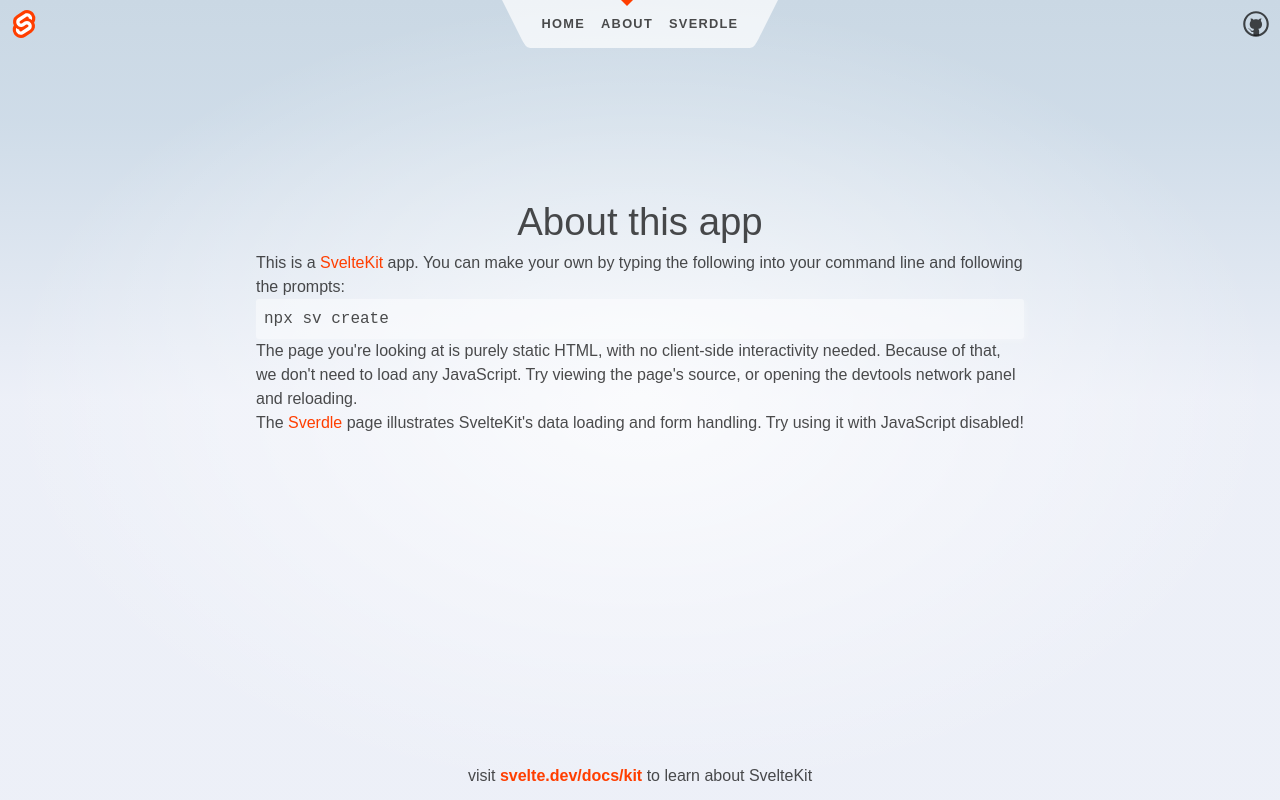
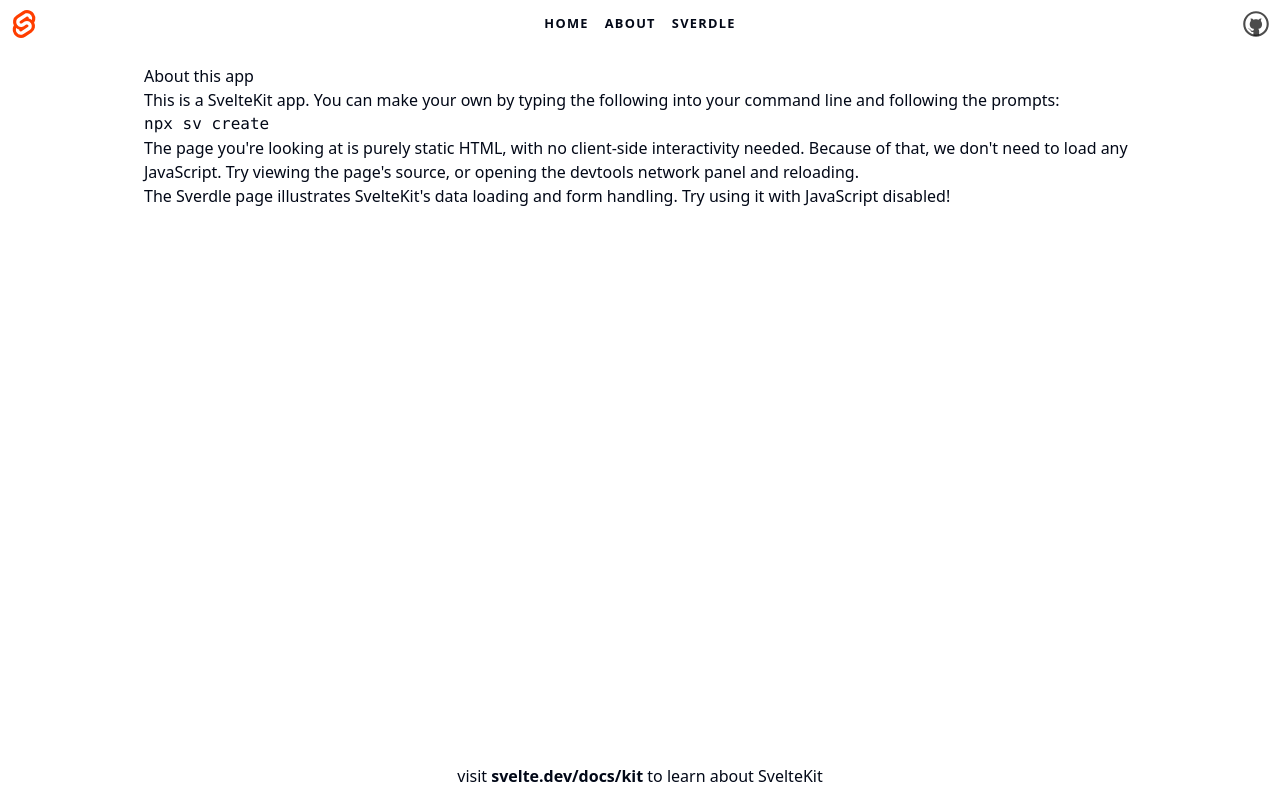
Before and after one commit to itzhord/story-website, a SvelteKit app: page /about in a window 1280 px wide. Built offline with nearby package versions, Linux system fonts and the light colour scheme.

Commit message:
added shadcn

```diff
--- a/package.json
+++ b/package.json
@@ -30,6 +30,7 @@
 		"@types/better-sqlite3": "^7.6.11",
 		"@types/eslint": "^9.6.0",
 		"autoprefixer": "^10.4.20",
+		"clsx": "^2.1.1",
 		"drizzle-kit": "^0.22.0",
 		"eslint": "^9.7.0",
 		"eslint-config-prettier": "^9.1.0",
@@ -40,7 +41,10 @@
 		"prettier-plugin-tailwindcss": "^0.6.5",
 		"svelte": "^5.0.0",
 		"svelte-check": "^4.0.0",
+		"tailwind-merge": "^2.5.4",
+		"tailwind-variants": "^0.2.1",
 		"tailwindcss": "^3.4.9",
+		"tailwindcss-animate": "^1.0.7",
 		"typescript": "^5.0.0",
 		"typescript-eslint": "^8.0.0",
 		"vite": "^5.0.3"
--- a/src/app.css
+++ b/src/app.css
@@ -1,110 +1,75 @@
-@import 'tailwindcss/base';
-@import 'tailwindcss/components';
-@import 'tailwindcss/utilities';
-@import '@fontsource/fira-mono';
+@tailwind base;
+@tailwind components;
+@tailwind utilities;
 
-:root {
-	--font-body: Arial, -apple-system, BlinkMacSystemFont, 'Segoe UI', Roboto, Oxygen, Ubuntu,
-		Cantarell, 'Open Sans', 'Helvetica Neue', sans-serif;
-	--font-mono: 'Fira Mono', monospace;
-	--color-bg-0: rgb(202, 216, 228);
-	--color-bg-1: hsl(209, 36%, 86%);
-	--color-bg-2: hsl(224, 44%, 95%);
-	--color-theme-1: #ff3e00;
-	--color-theme-2: #4075a6;
-	--color-text: rgba(0, 0, 0, 0.7);
-	--column-width: 42rem;
-	--column-margin-top: 4rem;
-	font-family: var(--font-body);
-	color: var(--color-text);
+@layer base {
+  :root {
+    --background: 0 0% 100%;
+    --foreground: 222.2 84% 4.9%;
+    --muted: 210 40% 96.1%;
+    --muted-foreground: 215.4 16.3% 46.9%;
+    --popover: 0 0% 100%;
+    --popover-foreground: 222.2 84% 4.9%;
+    --card: 0 0% 100%;
+    --card-foreground: 222.2 84% 4.9%;
+    --border: 214.3 31.8% 91.4%;
+    --input: 214.3 31.8% 91.4%;
+    --primary: 222.2 47.4% 11.2%;
+    --primary-foreground: 210 40% 98%;
+    --secondary: 210 40% 96.1%;
+    --secondary-foreground: 222.2 47.4% 11.2%;
+    --accent: 210 40% 96.1%;
+    --accent-foreground: 222.2 47.4% 11.2%;
+    --destructive: 0 72.2% 50.6%;
+    --destructive-foreground: 210 40% 98%;
+    --ring: 222.2 84% 4.9%;
+    --radius: 0.5rem;
+	--sidebar-background: 0 0% 98%;
+    --sidebar-foreground: 240 5.3% 26.1%;
+    --sidebar-primary: 240 5.9% 10%;
+    --sidebar-primary-foreground: 0 0% 98%;
+    --sidebar-accent: 240 4.8% 95.9%;
+    --sidebar-accent-foreground: 240 5.9% 10%;
+    --sidebar-border: 220 13% 91%;
+    --sidebar-ring: 217.2 91.2% 59.8%;
+  }
+
+  .dark {
+    --background: 222.2 84% 4.9%;
+    --foreground: 210 40% 98%;
+    --muted: 217.2 32.6% 17.5%;
+    --muted-foreground: 215 20.2% 65.1%;
+    --popover: 222.2 84% 4.9%;
+    --popover-foreground: 210 40% 98%;
+    --card: 222.2 84% 4.9%;
+    --card-foreground: 210 40% 98%;
+    --border: 217.2 32.6% 17.5%;
+    --input: 217.2 32.6% 17.5%;
+    --primary: 210 40% 98%;
+    --primary-foreground: 222.2 47.4% 11.2%;
+    --secondary: 217.2 32.6% 17.5%;
+    --secondary-foreground: 210 40% 98%;
+    --accent: 217.2 32.6% 17.5%;
+    --accent-foreground: 210 40% 98%;
+    --destructive: 0 62.8% 30.6%;
+    --destructive-foreground: 210 40% 98%;
+    --ring: 212.7 26.8% 83.9%;
+	--sidebar-background: 240 5.9% 10%;
+    --sidebar-foreground: 240 4.8% 95.9%;
+    --sidebar-primary: 224.3 76.3% 48%;
+    --sidebar-primary-foreground: 0 0% 100%;
+    --sidebar-accent: 240 3.7% 15.9%;
+    --sidebar-accent-foreground: 240 4.8% 95.9%;
+    --sidebar-border: 240 3.7% 15.9%;
+    --sidebar-ring: 217.2 91.2% 59.8%;
+  }
 }
 
-body {
-	min-height: 100vh;
-	margin: 0;
-	background-attachment: fixed;
-	background-color: var(--color-bg-1);
-	background-size: 100vw 100vh;
-	background-image: radial-gradient(
-			50% 50% at 50% 50%,
-			rgba(255, 255, 255, 0.75) 0%,
-			rgba(255, 255, 255, 0) 100%
-		),
-		linear-gradient(180deg, var(--color-bg-0) 0%, var(--color-bg-1) 15%, var(--color-bg-2) 50%);
+@layer base {
+  * {
+    @apply border-border;
+  }
+  body {
+    @apply bg-background text-foreground;
+  }
 }
-
-h1,
-h2,
-p {
-	font-weight: 400;
-}
-
-p {
-	line-height: 1.5;
-}
-
-a {
-	color: var(--color-theme-1);
-	text-decoration: none;
-}
-
-a:hover {
-	text-decoration: underline;
-}
-
-h1 {
-	font-size: 2rem;
-	text-align: center;
-}
-
-h2 {
-	font-size: 1rem;
-}
-
-pre {
-	font-size: 16px;
-	font-family: var(--font-mono);
-	background-color: rgba(255, 255, 255, 0.45);
-	border-radius: 3px;
-	box-shadow: 2px 2px 6px rgb(255 255 255 / 25%);
-	padding: 0.5em;
-	overflow-x: auto;
-	color: var(--color-text);
-}
-
-.text-column {
-	display: flex;
-	max-width: 48rem;
-	flex: 0.6;
-	flex-direction: column;
-	justify-content: center;
-	margin: 0 auto;
-}
-
-input,
-button {
-	font-size: inherit;
-	font-family: inherit;
-}
-
-button:focus:not(:focus-visible) {
-	outline: none;
-}
-
-@media (min-width: 720px) {
-	h1 {
-		font-size: 2.4rem;
-	}
-}
-
-.visually-hidden {
-	border: 0;
-	clip: rect(0 0 0 0);
-	height: auto;
-	margin: 0;
-	overflow: hidden;
-	padding: 0;
-	position: absolute;
-	width: 1px;
-	white-space: nowrap;
-}
--- /dev/null
+++ b/src/lib/utils.ts
@@ -0,0 +1,6 @@
+import { type ClassValue, clsx } from "clsx";
+import { twMerge } from "tailwind-merge";
+
+export function cn(...inputs: ClassValue[]) {
+	return twMerge(clsx(inputs));
+}
--- a/tailwind.config.ts
+++ b/tailwind.config.ts
@@ -1,15 +1,96 @@
-import aspectRatio from '@tailwindcss/aspect-ratio';
-import containerQueries from '@tailwindcss/container-queries';
-import forms from '@tailwindcss/forms';
-import typography from '@tailwindcss/typography';
-import type { Config } from 'tailwindcss';
+import { fontFamily } from "tailwindcss/defaultTheme";
+import type { Config } from "tailwindcss";
+import tailwindcssAnimate from "tailwindcss-animate";
 
-export default {
-	content: ['./src/**/*.{html,js,svelte,ts}'],
+const config: Config = {
+	darkMode: ["class"],
+	content: ["./src/**/*.{html,js,svelte,ts}"],
+	safelist: ["dark"],
+	theme: {
+		container: {
+			center: true,
+			padding: "2rem",
+			screens: {
+				"2xl": "1400px"
+			}
+		},
+		extend: {
+			colors: {
+				border: "hsl(var(--border) / <alpha-value>)",
+				input: "hsl(var(--input) / <alpha-value>)",
+				ring: "hsl(var(--ring) / <alpha-value>)",
+				background: "hsl(var(--background) / <alpha-value>)",
+				foreground: "hsl(var(--foreground) / <alpha-value>)",
+				primary: {
+					DEFAULT: "hsl(var(--primary) / <alpha-value>)",
+					foreground: "hsl(var(--primary-foreground) / <alpha-value>)"
+				},
+				secondary: {
+					DEFAULT: "hsl(var(--secondary) / <alpha-value>)",
+					foreground: "hsl(var(--secondary-foreground) / <alpha-value>)"
+				},
+				destructive: {
+					DEFAULT: "hsl(var(--destructive) / <alpha-value>)",
+					foreground: "hsl(var(--destructive-foreground) / <alpha-value>)"
+				},
+				muted: {
+					DEFAULT: "hsl(var(--muted) / <alpha-value>)",
+					foreground: "hsl(var(--muted-foreground) / <alpha-value>)"
+				},
+				accent: {
+					DEFAULT: "hsl(var(--accent) / <alpha-value>)",
+					foreground: "hsl(var(--accent-foreground) / <alpha-value>)"
+				},
+				popover: {
+					DEFAULT: "hsl(var(--popover) / <alpha-value>)",
+					foreground: "hsl(var(--popover-foreground) / <alpha-value>)"
+				},
+				card: {
+					DEFAULT: "hsl(var(--card) / <alpha-value>)",
+					foreground: "hsl(var(--card-foreground) / <alpha-value>)"
+				},
+				sidebar: {
+					DEFAULT: "hsl(var(--sidebar-background))",
+					foreground: "hsl(var(--sidebar-foreground))",
+					primary: "hsl(var(--sidebar-primary))",
+					"primary-foreground": "hsl(var(--sidebar-primary-foreground))",
+					accent: "hsl(var(--sidebar-accent))",
+					"accent-foreground": "hsl(var(--sidebar-accent-foreground))",
+					border: "hsl(var(--sidebar-border))",
+					ring: "hsl(var(--sidebar-ring))",
+        		},
+			},
+			borderRadius: {
+				xl: "calc(var(--radius) + 4px)",
+				lg: "var(--radius)",
+				md: "calc(var(--radius) - 2px)",
+				sm: "calc(var(--radius) - 4px)"
+			},
+			fontFamily: {
+				sans: [...fontFamily.sans]
+			},
+			keyframes: {
+				"accordion-down": {
+					from: { height: "0" },
+					to: { height: "var(--radix-accordion-content-height)" },
+				},
+				"accordion-up": {
+					from: { height: "var(--radix-accordion-content-height)" },
+					to: { height: "0" },
+				},
+				"caret-blink": {
+					"0%,70%,100%": { opacity: "1" },
+					"20%,50%": { opacity: "0" },
+				},
+			},
+			animation: {
+        		"accordion-down": "accordion-down 0.2s ease-out",
+        		"accordion-up": "accordion-up 0.2s ease-out",
+       			"caret-blink": "caret-blink 1.25s ease-out infinite",
+      		},
+		},
+	},
+	plugins: [tailwindcssAnimate],
+};
 
-	theme: {
-		extend: {}
-	},
-
-	plugins: [typography, forms, containerQueries, aspectRatio]
-} satisfies Config;
+export default config;
```
Also changed, not shown: components.json (added), 1 other file (tests, documents, lock files or other folders).
